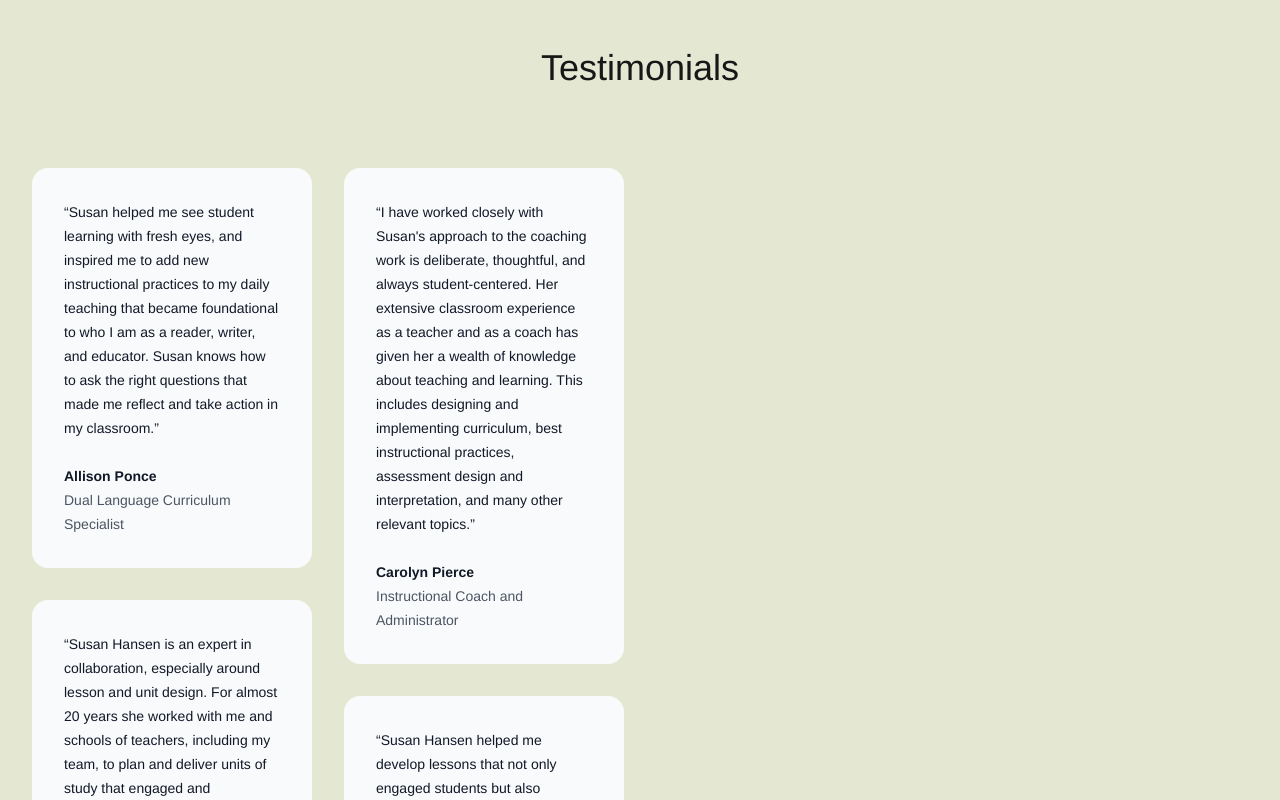
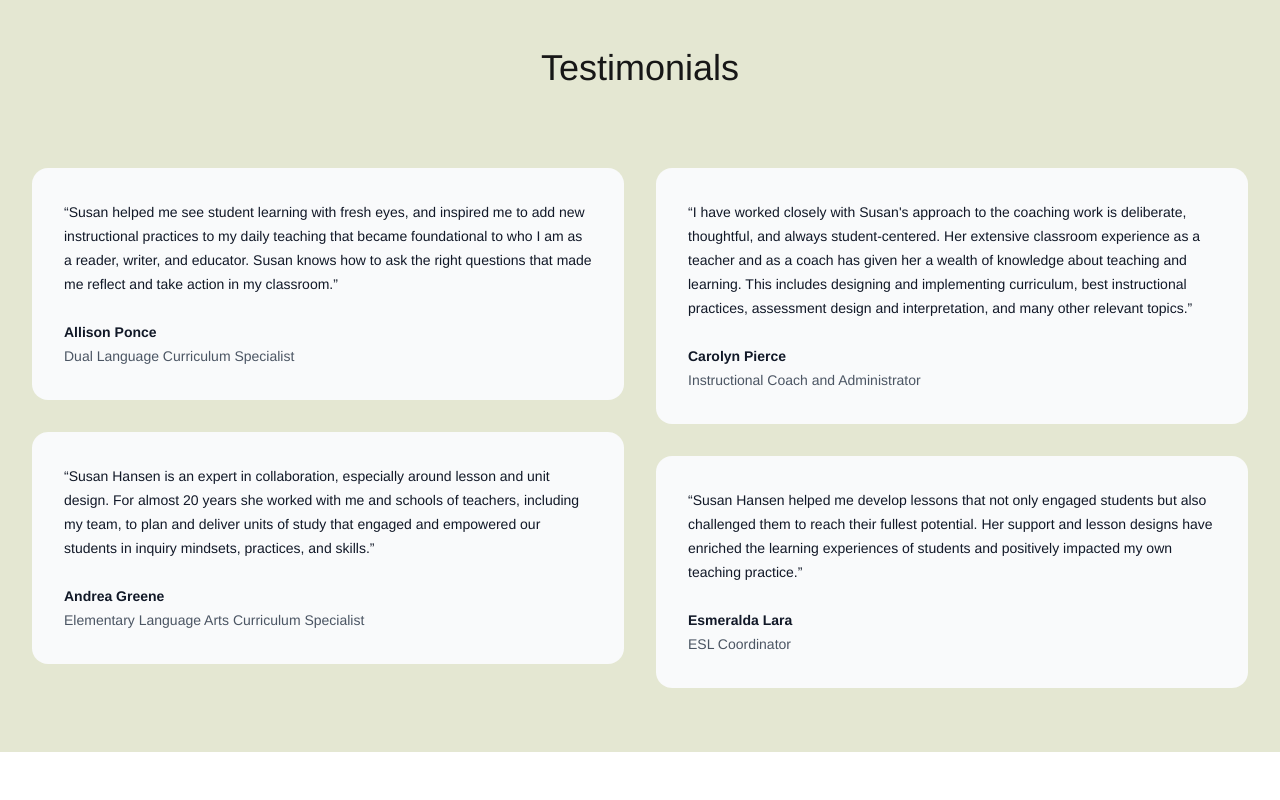
Before and after one commit to kenthansen98/hansen-learning-collaborative, a Next.js app: page / in a window 1280 px wide. Shown: the part 1600-2400 px from the top of the page. Built offline with nearby package versions, Linux system fonts and the light colour scheme.

Commit message:
update testimonial columns

```diff
--- a/app/components/Testimonial.tsx
+++ b/app/components/Testimonial.tsx
@@ -27,7 +27,7 @@ const Testimonial = () => {
       <div className="mx-auto max-w-7xl px-6 lg:px-8">
         <h2 className="text-4xl font-medium text-center mb-12">Testimonials</h2>
         <div className="mx-auto mt-16 flow-root max-w-2xl sm:mt-20 lg:mx-0 lg:max-w-none">
-          <div className="-mt-8 sm:-mx-4 sm:columns-2 sm:text-[0] lg:columns-4">
+          <div className="-mt-8 sm:-mx-4 columns-2 sm:text-[0]">
             {testimonials.map((testimonial) => (
               <div key={testimonial.name} className="pt-8 sm:inline-block sm:w-full sm:px-4">
                 <figure className="rounded-2xl bg-gray-50 p-8 text-sm/6">
```
